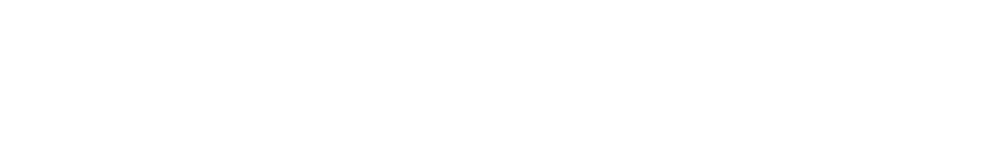
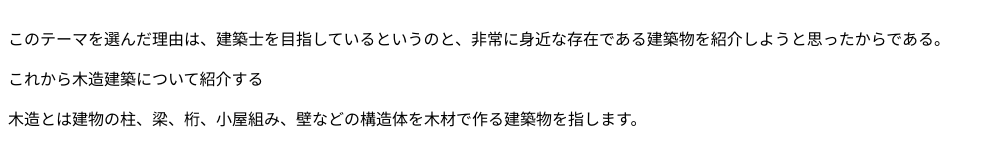
Before and after one commit to 51014t/51014t.github.io, a plain HTML site: page cl2020.html in a window 1280 px wide. Shown: the whole page, without its empty margins (0-995 px from the left). Drawn offline with Linux system fonts and the light colour scheme.

Commit message:
Add files via upload

```diff
--- a/cl2020.html
+++ b/cl2020.html
@@ -2,4 +2,9 @@
 <HEAD>
 <TITLE>身近な建築</TITLE>
 </HEAD>
+<BODY>
+<br>このテーマを選んだ理由は、建築士を目指しているというのと、非常に身近な存在である建築物を紹介しようと思ったからである。
+<p>これから木造建築について紹介する
+<p>木造とは建物の柱、梁、桁、小屋組み、壁などの構造体を木材で作る建築物を指します。
+</BODY>
 </HTML>
```
